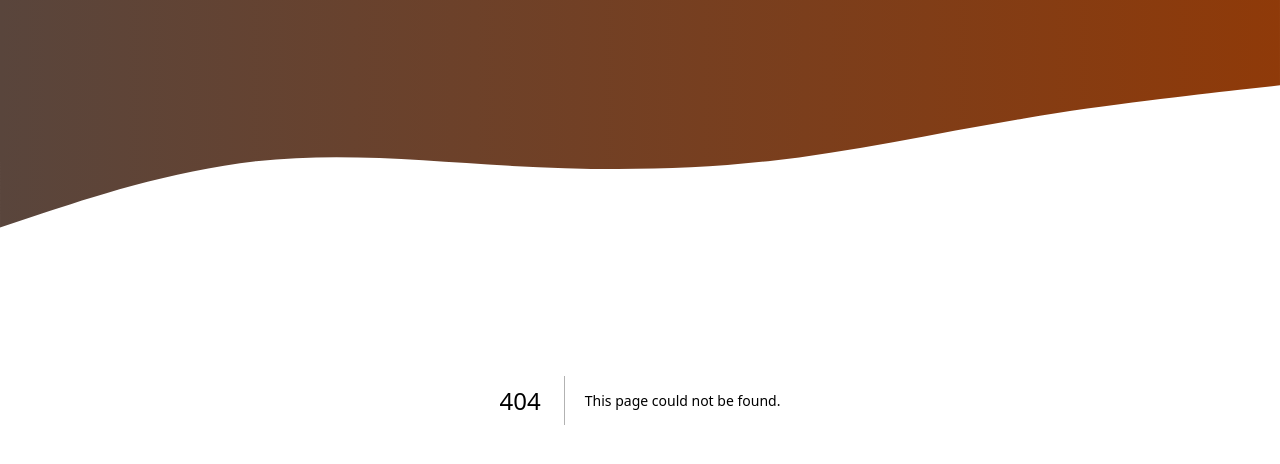
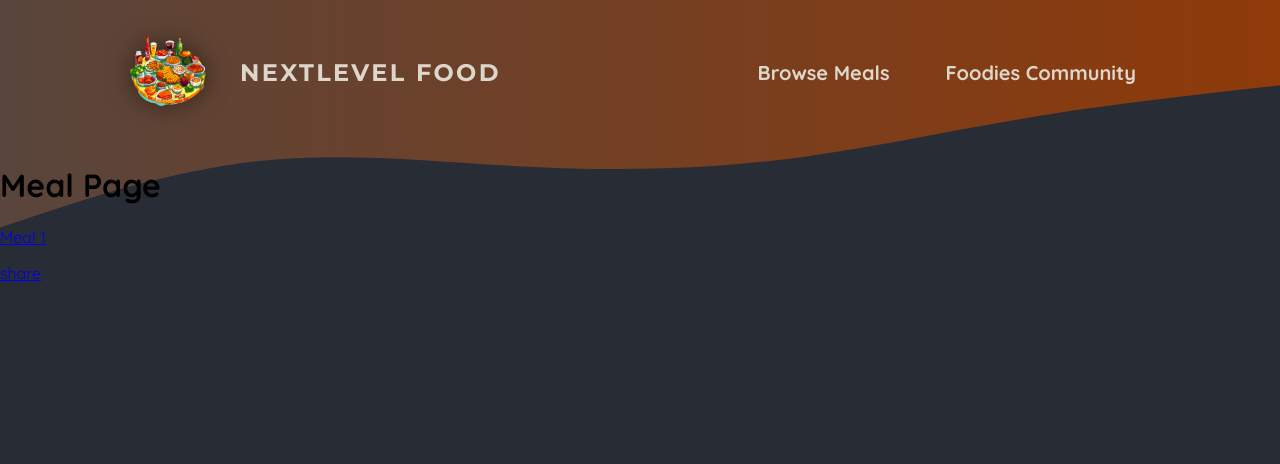
Before and after one commit to princebhayani/foodie, a Next.js app: page /meals in a window 1280 px wide. Before the commit this address had no page. Shown: the top 464 px of the page. Built offline with nearby package versions, Linux system fonts and the light colour scheme.

Commit message:
set header

```diff
--- a/app/layout.js
+++ b/app/layout.js
@@ -1,3 +1,4 @@
+import MainHeader from '@/components/main-header';
 import './globals.css';
 
 export const metadata = {
@@ -29,7 +30,7 @@
             ></path>
           </svg>
         </div>
-
+        <MainHeader />
         {children}
       </body>
     </html>
--- /dev/null
+++ b/app/meals/page.js
@@ -0,0 +1,15 @@
+import Link from "next/link"
+
+export default function MealsPage(){
+    return(
+        <main>
+            <h1>
+                Meal Page
+            </h1>
+            <p>
+            <Link href="meals/meal1">Meal 1</Link>
+            </p>
+            <p><Link href="meals/share">share</Link></p>
+        </main>
+    )
+}
--- a/app/page.js
+++ b/app/page.js
@@ -1,9 +1,14 @@
+import Link from "next/link";
+
 export default function Home() {
   return (
     <main>
       <h1 style={{ color: 'white', textAlign: 'center' }}>
         Time to get started!
       </h1>
+      <p><Link href="/meals">Meals</Link></p>
+      <p><Link href="/community">community</Link></p>
+      <p><Link href="/meals/share">share</Link></p>
     </main>
   );
 }
--- /dev/null
+++ b/components/main-header.js
@@ -0,0 +1,28 @@
+import Link from "next/link"
+import Image from "next/image";
+
+import logoImg from '@/assets/logo.png'
+
+import classes from './main-header.module.css';
+
+export default function MainHeader(){
+    return(
+        <header className={classes.header}>
+            <Link className={classes.logo} href="/">
+            <Image src={logoImg} alt="a plate with food on it" />
+            NextLevel Food
+            </Link>
+
+            <nav className={classes.nav}>
+                <ul>
+                    <li>
+                        <Link href="/meals">Browse Meals</Link>
+                    </li>
+                    <li>
+                        <Link href="/meals">Foodies Community</Link>
+                    </li>
+                </ul>
+            </nav>
+        </header>
+    )
+}
--- /dev/null
+++ b/components/main-header.module.css
@@ -0,0 +1,67 @@
+.header {
+    display: flex;
+    justify-content: space-between;
+    align-items: center;
+    padding: 2rem 1rem;
+  }
+
+  @media (min-width: 768px) {
+    .header {
+      padding: 2rem 10%;
+    }
+  }
+
+  .nav ul {
+    list-style: none;
+    margin: 0;
+    padding: 0;
+    display: flex;
+    gap: 1.5rem;
+    /* font-family: 'Montserrat', sans-serif; */
+    font-size: 1.25rem;
+  }
+
+  .nav a {
+    text-decoration: none;
+    color: #ddd6cb;
+    font-weight: bold;
+    padding: 0.5rem 1rem;
+    border-radius: 0.5rem;
+  }
+
+  .nav a:hover,
+  .nav a:active {
+    background: linear-gradient(90deg, #ff8a05, #f9b331);
+    background-clip: text;
+    -webkit-background-clip: text;
+    -webkit-text-fill-color: transparent;
+    text-shadow: 0 0 18px rgba(248, 190, 42, 0.8);
+  }
+
+  .active {
+    background: linear-gradient(90deg, #ff8a05, #f9b331);
+    background-clip: text;
+    -webkit-background-clip: text;
+    -webkit-text-fill-color: transparent;
+  }
+
+  .logo {
+    display: flex;
+    align-items: center;
+    justify-content: center;
+    gap: 2rem;
+    text-decoration: none;
+    color: #ddd6cb;
+    font-weight: bold;
+    font-family: 'Montserrat', sans-serif;
+    letter-spacing: 0.15rem;
+    text-transform: uppercase;
+    font-size: 1.5rem;
+  }
+
+  .logo img {
+    width: 5rem;
+    height: 5rem;
+    object-fit: contain;
+    filter: drop-shadow(0 0 0.75rem rgba(0, 0, 0, 0.5));
+  }
```
Also changed, not shown: app/community/page.js (added, +7 -0 lines), app/meals/[mealSulg]/page.js (added, +7 -0 lines), app/meals/share/page.js (added, +7 -0 lines).
